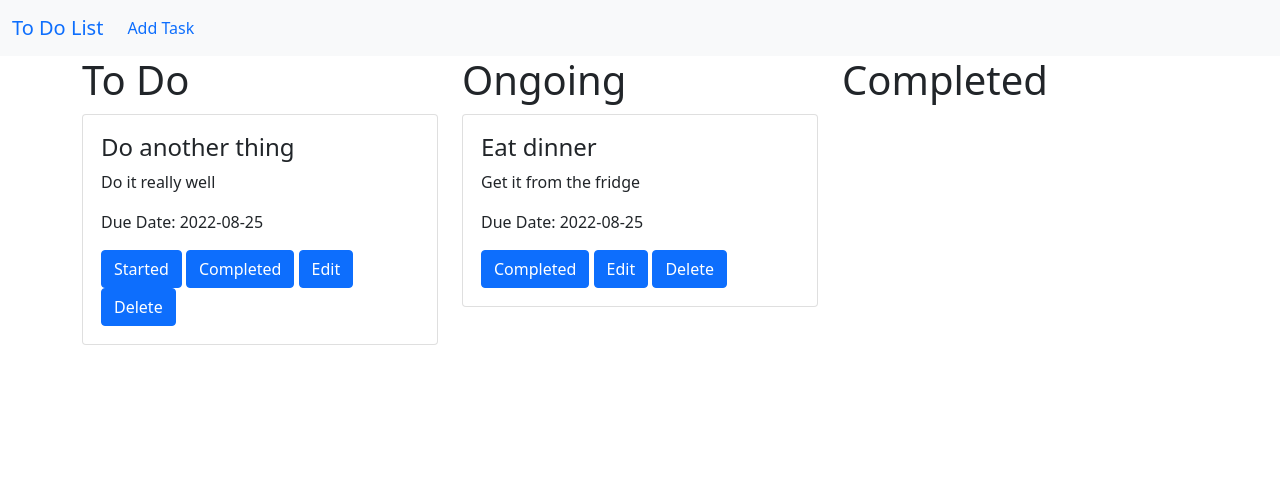
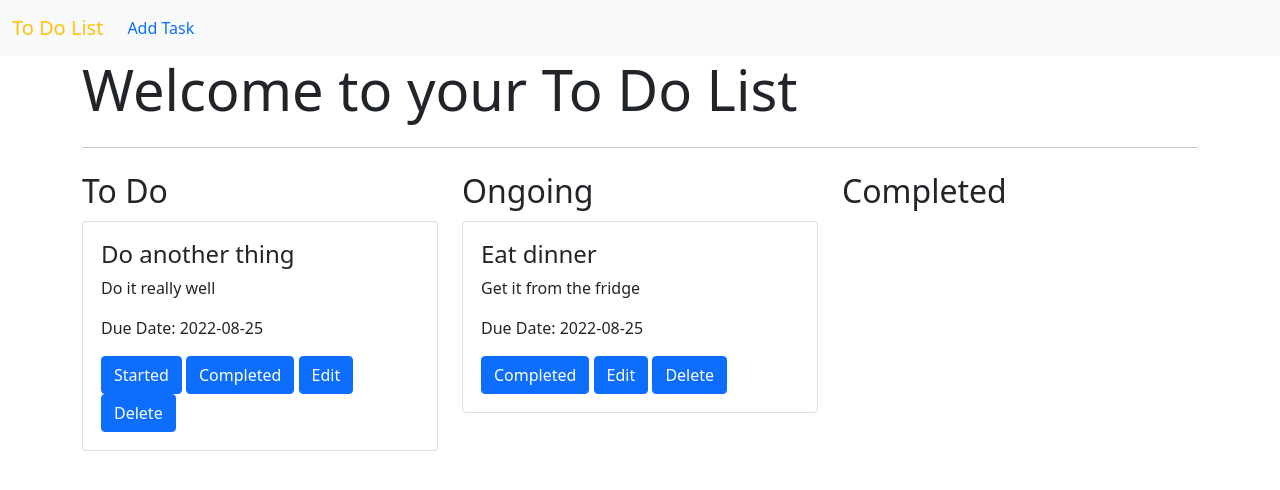
Before and after one commit to AntonyQuang/day-088-to-do-list, a Flask app: page / in a window 1280 px wide. Shown: the top 490 px of the page. Run offline with Flask 2, Linux system fonts and the light colour scheme; data comes from the database, SQL or seed files in the repository; data that the repository does not hold is empty; some libraries are stand-ins or nearby versions.

Commit message:
add formatting and super complete

```diff
--- a/templates/index.html
+++ b/templates/index.html
@@ -4,9 +4,10 @@
 
 
 {% block styles %}
+<link href="https://cdn.jsdelivr.net/npm/bootstrap@5.0.2/dist/css/bootstrap.min.css" rel="stylesheet" integrity="sha384-EVSTQN3/azprG1Anm3QDgpJLIm9Nao0Yz1ztcQTwFspd3yD65VohhpuuCOmLASjC" crossorigin="anonymous">
 {{super()}}
 <link rel="stylesheet" href="{{url_for('static', filename='css/styles.css')}}">
-<link href="https://cdn.jsdelivr.net/npm/bootstrap@5.0.2/dist/css/bootstrap.min.css" rel="stylesheet" integrity="sha384-EVSTQN3/azprG1Anm3QDgpJLIm9Nao0Yz1ztcQTwFspd3yD65VohhpuuCOmLASjC" crossorigin="anonymous">
+
 
 {% endblock %}
 
@@ -14,7 +15,7 @@
 
 <nav class="navbar sticky-top navbar-expand-md bg-light">
     <div class="container-fluid">
-        <a class="navbar-brand" href="#top">To Do List</a>
+        <a class="navbar-brand" href="{{ url_for('home') }}">To Do List</a>
         <!-- Dropdown button for when window gets too narrow -->
         <button class="navbar-toggler" type="button" data-bs-toggle="collapse" data-bs-target="#navbarSupportedContent" aria-controls="navbarSupportedContent" aria-expanded="false" aria-label="Toggle navigation">
           <span class="navbar-toggler-icon"></span>
@@ -23,21 +24,26 @@
         <div class="collapse navbar-collapse" id="navbarSupportedContent">
             <ul class="navbar-nav me-auto">
                 <li class="nav-item me-auto">
-                    <a class="nav-link" href="{{ url_for('task_add') }}">Add Task</a>
+                    <a class="nav-link" href="{{ url_for('task_add') }}">Add Task </a>
                 </li>
             </ul>
         </div>
     </div>
 </nav>
 
-<section id="top">
+<section id="todo">
 
-</section>
+<div class="jumbotron">
+    <div class="container">
+        <h1 class="display-4 justify">Welcome to your To Do List</h1>
+        <hr class="my-4">
+    </div>
+</div>
 
 <div class="container">
     <div class="row">
         <div class="col-lg-4">
-            <h1>To Do</h1>
+            <h2>To Do</h2>
             {% for task in tasks %}
             <div class="card">
                 <div class="card-body">
@@ -45,7 +51,7 @@
                     <p class="card-text">{{ task.description }}</p>
                     <p>Due Date: {{ task.date }}</p>
                     <a class="btn btn-primary" href="{{ url_for('task_start', id=task.id) }}">Started</a>
-                    <a class="btn btn-primary" href="">Completed</a>
+                    <a class="btn btn-primary" href="{{ url_for('task_super_complete', id=task.id) }}">Completed</a>
                     <a class="btn btn-primary" href="">Edit</a>
                     <a class="btn btn-primary" href="">Delete</a>
                 </div>
@@ -54,14 +60,14 @@
         </div>
 
         <div class="col-lg-4">
-            <h1>Ongoing</h1>
+            <h2>Ongoing</h2>
             {% for task in ongoing_tasks %}
             <div class="card">
                 <div class="card-body">
                     <h4 class="card-title">{{ task.task }}</h4>
                     <p class="card-text">{{ task.description }}</p>
                     <p>Due Date: {{ task.date }}</p>
-                    <a class="btn btn-primary" href="">Completed</a>
+                    <a class="btn btn-primary" href="{{ url_for('task_complete', id=task.id) }}">Completed</a>
                     <a class="btn btn-primary" href="">Edit</a>
                     <a class="btn btn-primary" href="">Delete</a>
                 </div>
@@ -70,7 +76,7 @@
         </div>
 
         <div class="col-lg-4">
-            <h1>Completed</h1>
+            <h2>Completed</h2>
             {% for task in completed_tasks %}
             <div class="card">
                 <div class="card-body">
@@ -87,6 +93,7 @@
 
     </div>
 </div>
+</section>
 
 <!-- Bootstrap Scripts -->
 <script src="https://cdn.jsdelivr.net/npm/bootstrap@5.2.0-beta1/dist/js/bootstrap.bundle.min.js" integrity="sha384-pprn3073KE6tl6bjs2QrFaJGz5/SUsLqktiwsUTF55Jfv3qYSDhgCecCxMW52nD2" crossorigin="anonymous"></script>
```
